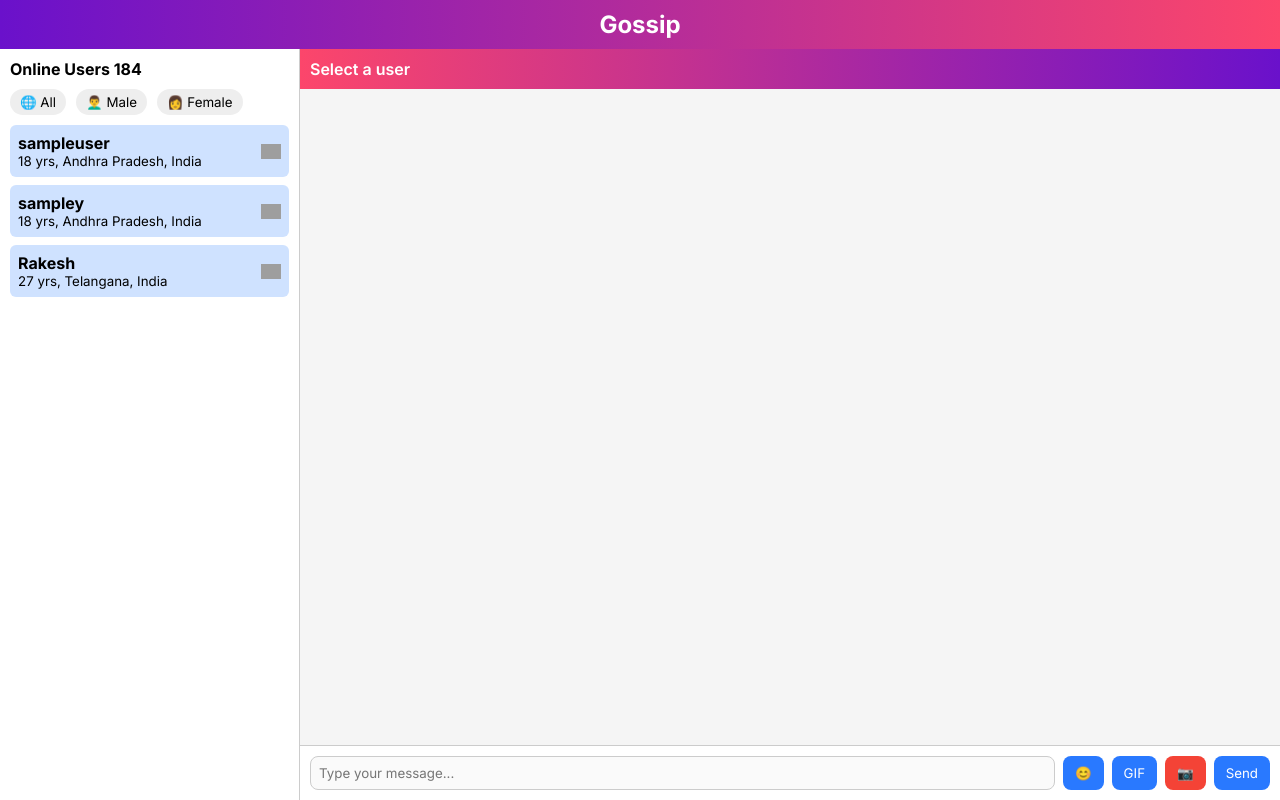
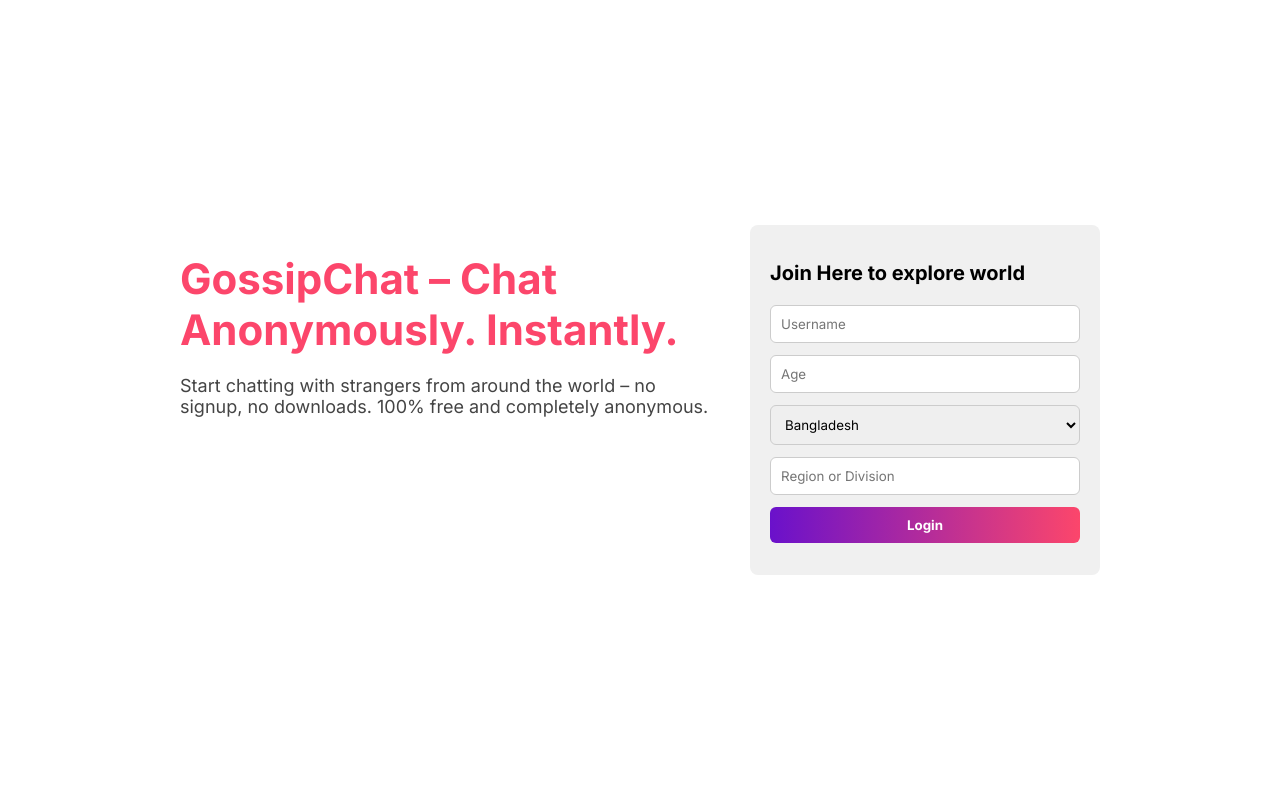
Before and after one commit to Sotto1234-max/video-cam, a plain HTML site: page index.html in a window 1280 px wide. Drawn offline with Linux system fonts and the light colour scheme; grey boxes are pictures that could not be loaded.

Commit message:
Update index.html

```diff
--- a/index.html
+++ b/index.html
@@ -3,262 +3,147 @@
 <head>
   <meta charset="UTF-8" />
   <meta name="viewport" content="width=device-width, initial-scale=1.0"/>
-  <title>Gossip Chat</title>
+  <title>GossipChat – Login & Chat</title>
   <link href="https://fonts.googleapis.com/css2?family=Inter:wght@400;600;700&display=swap" rel="stylesheet">
   <style>
     * {
-      margin: 0;
-      padding: 0;
       box-sizing: border-box;
       font-family: 'Inter', sans-serif;
     }
-
     body {
+      margin: 0;
+      padding: 0;
+      background: #fff;
       display: flex;
-      flex-direction: column;
-      height: 100vh;
-      overflow: hidden;
+      justify-content: center;
+      align-items: center;
+      min-height: 100vh;
     }
-
-    header {
+    .container {
+      width: 90%;
+      max-width: 1000px;
+      display: flex;
+      flex-direction: row;
+      justify-content: space-between;
+      padding: 40px;
+    }
+    .left {
+      flex: 1;
+      padding-right: 40px;
+    }
+    .left h1 {
+      font-size: 42px;
+      color: #fc466b;
+      margin-bottom: 20px;
+    }
+    .left p {
+      font-size: 18px;
+      color: #444;
+    }
+    .right {
+      width: 350px;
+      background: #f0f0f0;
+      padding: 20px;
+      border-radius: 8px;
+    }
+    .right h2 {
+      margin-bottom: 20px;
+      font-size: 20px;
+    }
+    input, select, button {
+      width: 100%;
+      padding: 10px;
+      margin-bottom: 12px;
+      border-radius: 6px;
+      border: 1px solid #ccc;
+    }
+    button {
       background: linear-gradient(to right, #6a11cb, #fc466b);
       color: white;
-      padding: 10px;
-      text-align: center;
-      font-size: 24px;
-      font-weight: 700;
-    }
-
-    .container {
-      display: flex;
-      flex: 1;
-      overflow: hidden;
-    }
-
-    .sidebar {
-      width: 300px;
-      border-right: 1px solid #ccc;
-      padding: 10px;
-      overflow-y: auto;
-      background-color: #fff;
-    }
-
-    .sidebar h3 {
-      font-size: 16px;
-      margin-bottom: 10px;
-    }
-
-    .filter-buttons {
-      display: flex;
-      gap: 10px;
-      margin-bottom: 10px;
-    }
-
-    .filter-buttons button {
-      padding: 5px 10px;
+      font-weight: bold;
       border: none;
-      border-radius: 20px;
-      cursor: pointer;
-      background: #eee;
-    }
-
-    .user-list {
-      display: flex;
-      flex-direction: column;
-      gap: 8px;
-    }
-
-    .user {
-      display: flex;
-      justify-content: space-between;
-      background-color: #cfe2ff;
-      padding: 8px;
-      border-radius: 6px;
-      align-items: center;
       cursor: pointer;
     }
-
-    .user.female {
-      background-color: #f8d7da;
+    #chatUI {
+      display: none;
+      flex-direction: column;
+      align-items: flex-start;
     }
-
-    .user.active {
-      background-color: #a3c2ff;
+    #chatUI h2 {
+      color: #6a11cb;
     }
-
-    .user-info {
-      display: flex;
-      flex-direction: column;
-    }
-
-    .flag {
-      width: 20px;
-      height: 15px;
-    }
-
-    .chat-section {
-      flex: 1;
-      display: flex;
-      flex-direction: column;
-    }
-
-    .chat-header {
+    #userInfo {
+      margin-top: 10px;
+      font-size: 16px;
+      background: #f9f9f9;
       padding: 10px;
-      background: linear-gradient(to right, #fc466b, #6a11cb);
-      color: white;
-      font-weight: 600;
-    }
-
-    .chat-body {
-      flex: 1;
-      background: #f5f5f5;
-      padding: 10px;
-      overflow-y: auto;
-    }
-
-    .chat-input {
-      display: flex;
-      gap: 8px;
-      padding: 10px;
-      border-top: 1px solid #ccc;
-      background-color: #fff;
-    }
-
-    .chat-input input {
-      flex: 1;
-      padding: 8px;
-      border-radius: 8px;
-      border: 1px solid #ccc;
-    }
-
-    .chat-input button {
-      padding: 8px 12px;
-      border: none;
-      border-radius: 8px;
-      background-color: #2979ff;
-      color: white;
-      cursor: pointer;
-    }
-
-    .chat-input .image {
-      background-color: #f44336;
-    }
-
-    .message {
-      margin-bottom: 8px;
-    }
-
-    .message.you {
-      font-weight: bold;
+      border-radius: 6px;
     }
   </style>
 </head>
 <body>
 
-<header>Gossip</header>
+  <div class="container">
+    <!-- LEFT SIDE -->
+    <div class="left">
+      <h1>GossipChat – Chat Anonymously. Instantly.</h1>
+      <p>Start chatting with strangers from around the world – no signup, no downloads. 100% free and completely anonymous.</p>
 
-<div class="container">
-  <div class="sidebar">
-    <h3>Online Users 184</h3>
-    <div class="filter-buttons">
-      <button>🌐 All</button>
-      <button>👨‍🦱 Male</button>
-      <button>👩 Female</button>
+      <!-- CHAT UI (HIDDEN INITIALLY) -->
+      <div id="chatUI">
+        <h2>Welcome to Chat!</h2>
+        <div id="userInfo"></div>
+        <p style="margin-top:20px;">🔧 You can now integrate Socket.IO or WebRTC to enable full chat.</p>
+      </div>
     </div>
-    <div class="user-list" id="userList">
-      <div class="user" data-username="sampleuser" data-info="Male, 18 yrs, Andhra Pradesh India">
-        <div class="user-info">
-          <strong>sampleuser</strong>
-          <small>18 yrs, Andhra Pradesh, India</small>
-        </div>
-        <img src="https://flagcdn.com/in.svg" alt="India" class="flag">
-      </div>
-      <div class="user" data-username="sampley" data-info="Female, 18 yrs, Andhra Pradesh India">
-        <div class="user-info">
-          <strong>sampley</strong>
-          <small>18 yrs, Andhra Pradesh, India</small>
-        </div>
-        <img src="https://flagcdn.com/in.svg" alt="India" class="flag">
-      </div>
-      <div class="user" data-username="Rakesh" data-info="Male, 27 yrs, Telangana India">
-        <div class="user-info">
-          <strong>Rakesh</strong>
-          <small>27 yrs, Telangana, India</small>
-        </div>
-        <img src="https://flagcdn.com/in.svg" alt="India" class="flag">
-      </div>
+
+    <!-- RIGHT SIDE LOGIN FORM -->
+    <div class="right" id="loginForm">
+      <h2>Join Here to explore world</h2>
+      <input type="text" id="username" placeholder="Username" required>
+      <input type="number" id="age" placeholder="Age" required>
+      <select id="country">
+        <option>Bangladesh</option>
+        <option>India</option>
+        <option>USA</option>
+        <option>UK</option>
+      </select>
+      <input type="text" id="region" placeholder="Region or Division" required>
+      <button onclick="login()">Login</button>
     </div>
   </div>
 
-  <div class="chat-section">
-    <div class="chat-header" id="chatHeader">
-      Select a user<br/>
-      <small></small>
-    </div>
-    <div class="chat-body" id="chatBody">
-      <!-- Messages appear here -->
-    </div>
-    <div class="chat-input">
-      <input type="text" id="messageInput" placeholder="Type your message..." disabled />
-      <button class="emoji">😊</button>
-      <button class="gif">GIF</button>
-      <button class="image">📷</button>
-      <button class="send" onclick="sendMessage()" id="sendBtn" disabled>Send</button>
-    </div>
-  </div>
-</div>
+  <script>
+    function login() {
+      const name = document.getElementById('username').value.trim();
+      const age = document.getElementById('age').value.trim();
+      const country = document.getElementById('country').value;
+      const region = document.getElementById('region').value.trim();
 
-<script>
-  const users = document.querySelectorAll('.user');
-  const chatHeader = document.getElementById('chatHeader');
-  const chatBody = document.getElementById('chatBody');
-  const messageInput = document.getElementById('messageInput');
-  const sendBtn = document.getElementById('sendBtn');
+      if (!name || !age || !country || !region) {
+        alert("Please fill all fields!");
+        return;
+      }
 
-  let activeUser = null;
-  const messageStore = {};
+      // Save data (can be used later for chat)
+      localStorage.setItem("gossip_username", name);
+      localStorage.setItem("gossip_age", age);
+      localStorage.setItem("gossip_country", country);
+      localStorage.setItem("gossip_region", region);
 
-  users.forEach(user => {
-    user.addEventListener('click', () => {
-      users.forEach(u => u.classList.remove('active'));
-      user.classList.add('active');
+      // Show Chat UI
+      document.getElementById('loginForm').style.display = 'none';
+      document.getElementById('chatUI').style.display = 'flex';
 
-      activeUser = user.dataset.username;
-      const info = user.dataset.info;
-
-      chatHeader.innerHTML = `${activeUser}<br/><small>${info}</small>`;
-      messageInput.disabled = false;
-      sendBtn.disabled = false;
-
-      renderMessages();
-    });
-  });
-
-  function renderMessages() {
-    chatBody.innerHTML = '';
-    const messages = messageStore[activeUser] || [];
-    messages.forEach(msg => {
-      const div = document.createElement('div');
-      div.className = 'message';
-      div.textContent = msg;
-      chatBody.appendChild(div);
-    });
-    chatBody.scrollTop = chatBody.scrollHeight;
-  }
-
-  function sendMessage() {
-    const text = messageInput.value.trim();
-    if (!text || !activeUser) return;
-
-    if (!messageStore[activeUser]) {
-      messageStore[activeUser] = [];
+      // Show user info
+      document.getElementById('userInfo').innerHTML = `
+        👤 <strong>Name:</strong> ${name}<br>
+        🎂 <strong>Age:</strong> ${age}<br>
+        🌍 <strong>Country:</strong> ${country}<br>
+        📍 <strong>Region:</strong> ${region}
+      `;
     }
-
-    messageStore[activeUser].push(`You: ${text}`);
-    messageInput.value = '';
-    renderMessages();
-  }
-</script>
+  </script>
 
 </body>
 </html>
```
